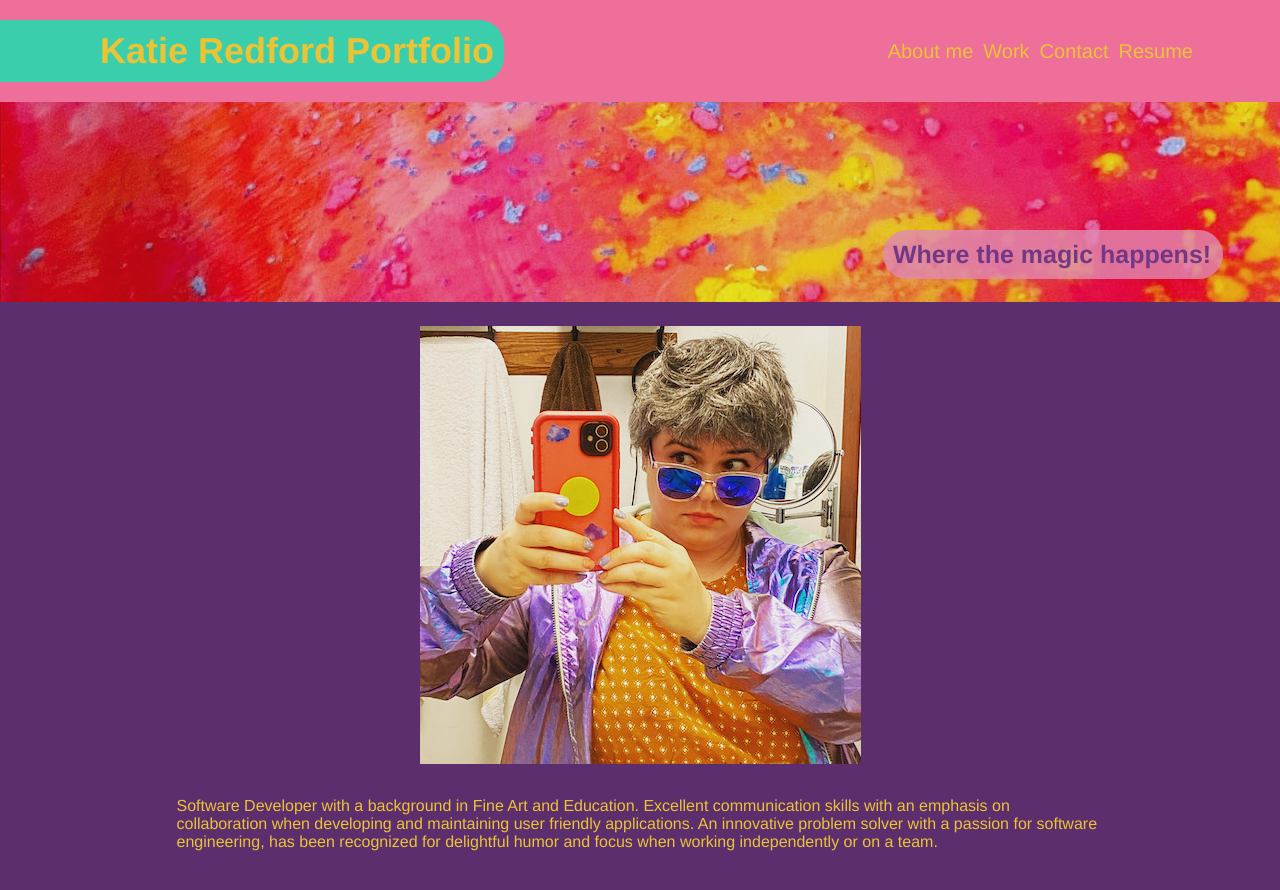
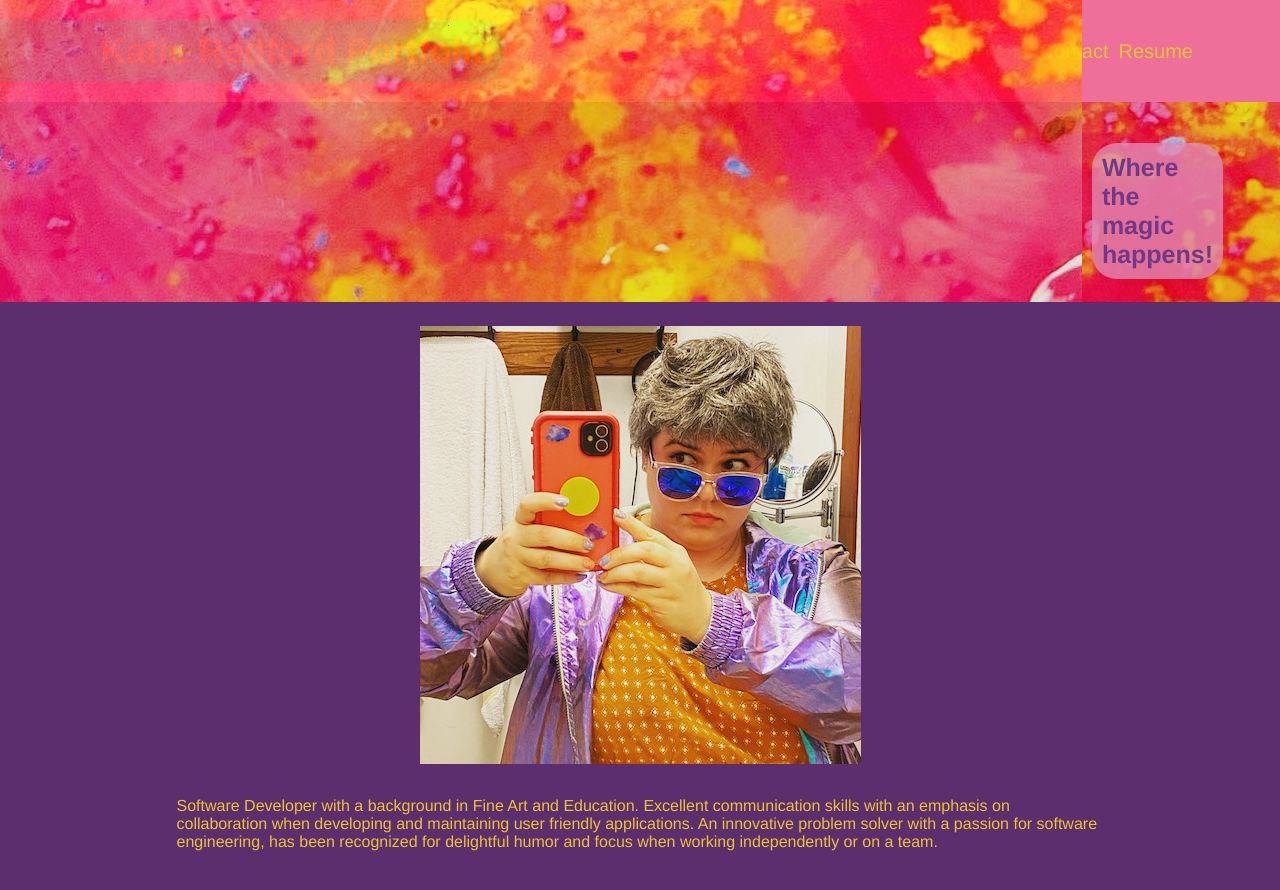
Before and after one commit to katredford/dev_portfolio, a React (Create React App) app: page / in a window 1280 px wide. Shown: the top 890 px of the page. Built offline with nearby package versions, Linux system fonts and the light colour scheme.

Commit message:
add react-webpack

```diff
--- a/package.json
+++ b/package.json
@@ -10,6 +10,7 @@
     "react": "^18.0.0",
     "react-dom": "^18.0.0",
     "react-scripts": "^2.1.3",
+    "react-webpack": "^0.4.1",
     "web-vitals": "^2.1.4"
   },
   "scripts": {
--- a/src/App.js
+++ b/src/App.js
@@ -5,16 +5,19 @@ import "./assets/index.css";
 import "./assets/responsive.css";
 import "./assets/images/hero.png";
 import Nav from "./components/Nav";
-// import hero from "./assets/images/hero.png";
+import hero from "./assets/images/hero.png";
 
 function App() {
   const [currentPageState, setCurrentPage] = useState("about");
   return (
     <div>
       <Nav setCurrentPage={setCurrentPage}></Nav>
-      <section className="hero hero-pic">
-        {/* <img src={hero} alt="cover" /> */}
-        <h2>Where the magic happens!</h2>
+      <section>
+        <div className="hero hero-pic">
+          <img src={hero} alt="cover" />
+
+          <h2>Where the magic happens!</h2>
+        </div>
       </section>
       <main>
         <CurrentPage currentPageState={currentPageState} />
```
Also changed, not shown: 1 other file (tests, documents, lock files or other folders).
